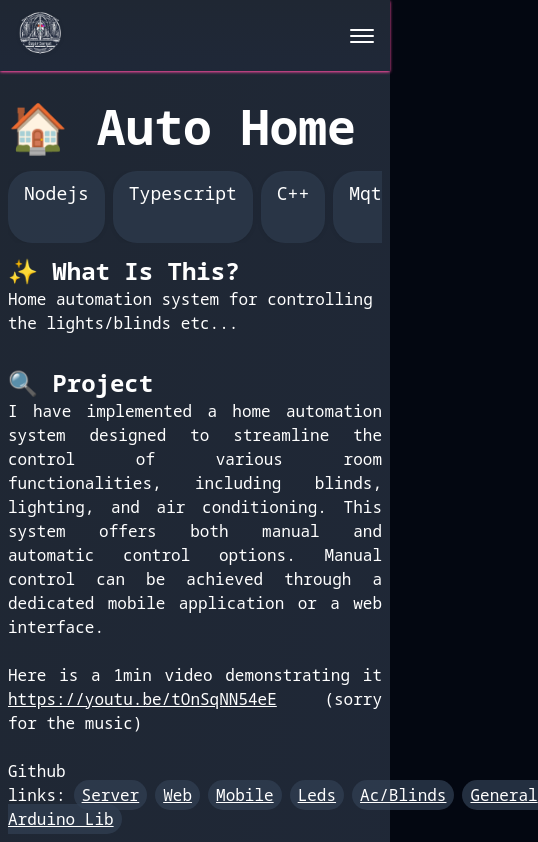
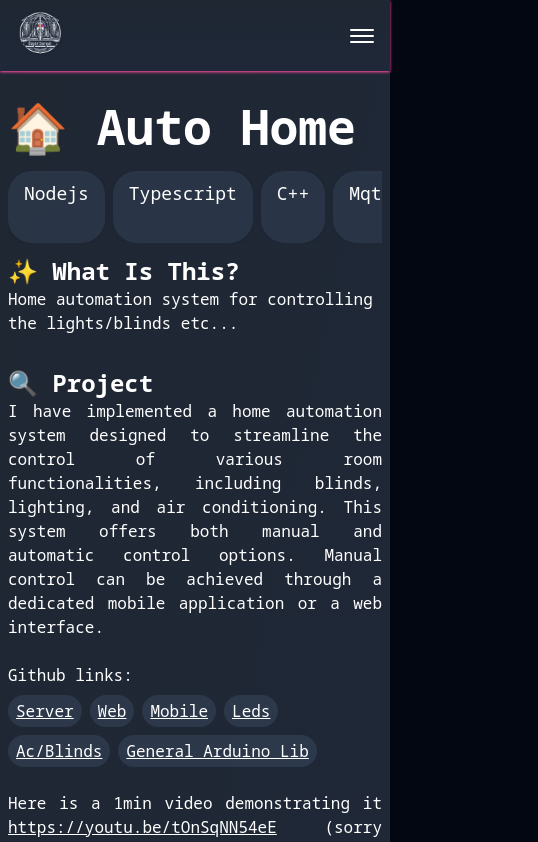
Before and after one commit to Gandalf-pro/personal-website, a Next.js app: page /projects/auto-home in a window 390 px wide. Shown: the top 842 px of the page, 538 px wide, since content can reach past the window. Built offline with nearby package versions, Linux system fonts and the light colour scheme.

Commit message:
responsive links

```diff
--- a/src/pages/projects/auto-home.tsx
+++ b/src/pages/projects/auto-home.tsx
@@ -12,50 +12,51 @@ const AutoHome: NextPage = () => {
       application or a web interface.
       <br />
       <br />
+      Github links:
+      <div className="mt-2 flex flex-wrap gap-2">
+        <Link
+          href="https://github.com/Gandalf-pro/auto-home-server"
+          className="whitespace-nowrap rounded-2xl bg-slate-700/70 px-2 py-1 underline transition-all hover:text-pink-600"
+        >
+          Server
+        </Link>
+        <Link
+          href="https://github.com/Gandalf-pro/auto-home-web"
+          className="whitespace-nowrap rounded-2xl bg-slate-700/70 px-2 py-1 underline transition-all hover:text-pink-600"
+        >
+          Web
+        </Link>
+        <Link
+          href="https://github.com/Gandalf-pro/auto-home-mobile"
+          className="whitespace-nowrap rounded-2xl bg-slate-700/70 px-2 py-1 underline transition-all hover:text-pink-600"
+        >
+          Mobile
+        </Link>
+        <Link
+          href="https://github.com/Gandalf-pro/auto-home-leds"
+          className="whitespace-nowrap rounded-2xl bg-slate-700/70 px-2 py-1 underline transition-all hover:text-pink-600"
+        >
+          Leds
+        </Link>
+        <Link
+          href="https://github.com/Gandalf-pro/auto-home-blinds-ac"
+          className="whitespace-nowrap rounded-2xl bg-slate-700/70 px-2 py-1 underline transition-all hover:text-pink-600"
+        >
+          Ac/Blinds
+        </Link>
+        <Link
+          href="https://github.com/Gandalf-pro/auto-home-arduino-general"
+          className="whitespace-nowrap rounded-2xl bg-slate-700/70 px-2 py-1 underline transition-all hover:text-pink-600"
+        >
+          General Arduino Lib
+        </Link>
+      </div>
+      <br />
       Here is a 1min video demonstrating it{" "}
       <Link href="https://youtu.be/tOnSqNN54eE" className="underline">
         https://youtu.be/tOnSqNN54eE
       </Link>{" "}
       (sorry for the music)
-      <br />
-      <br />
-      Github links:
-      <Link
-        href="https://github.com/Gandalf-pro/auto-home-server"
-        className="mx-2 rounded-2xl bg-slate-700/70 px-2 py-1 underline transition-all hover:text-pink-600"
-      >
-        Server
-      </Link>
-      <Link
-        href="https://github.com/Gandalf-pro/auto-home-web"
-        className="mr-2 rounded-2xl bg-slate-700/70 px-2 py-1 underline transition-all hover:text-pink-600"
-      >
-        Web
-      </Link>
-      <Link
-        href="https://github.com/Gandalf-pro/auto-home-mobile"
-        className="mr-2 rounded-2xl bg-slate-700/70 px-2 py-1 underline transition-all hover:text-pink-600"
-      >
-        Mobile
-      </Link>
-      <Link
-        href="https://github.com/Gandalf-pro/auto-home-leds"
-        className="mr-2 rounded-2xl bg-slate-700/70 px-2 py-1 underline transition-all hover:text-pink-600"
-      >
-        Leds
-      </Link>
-      <Link
-        href="https://github.com/Gandalf-pro/auto-home-blinds-ac"
-        className="mr-2 rounded-2xl bg-slate-700/70 px-2 py-1 underline transition-all hover:text-pink-600"
-      >
-        Ac/Blinds
-      </Link>
-      <Link
-        href="https://github.com/Gandalf-pro/auto-home-arduino-general"
-        className="mr-2 rounded-2xl bg-slate-700/70 px-2 py-1 underline transition-all hover:text-pink-600"
-      >
-        General Arduino Lib
-      </Link>
       <br />
       <br />
       The automatic control aspect is facilitated through a user-friendly
```
